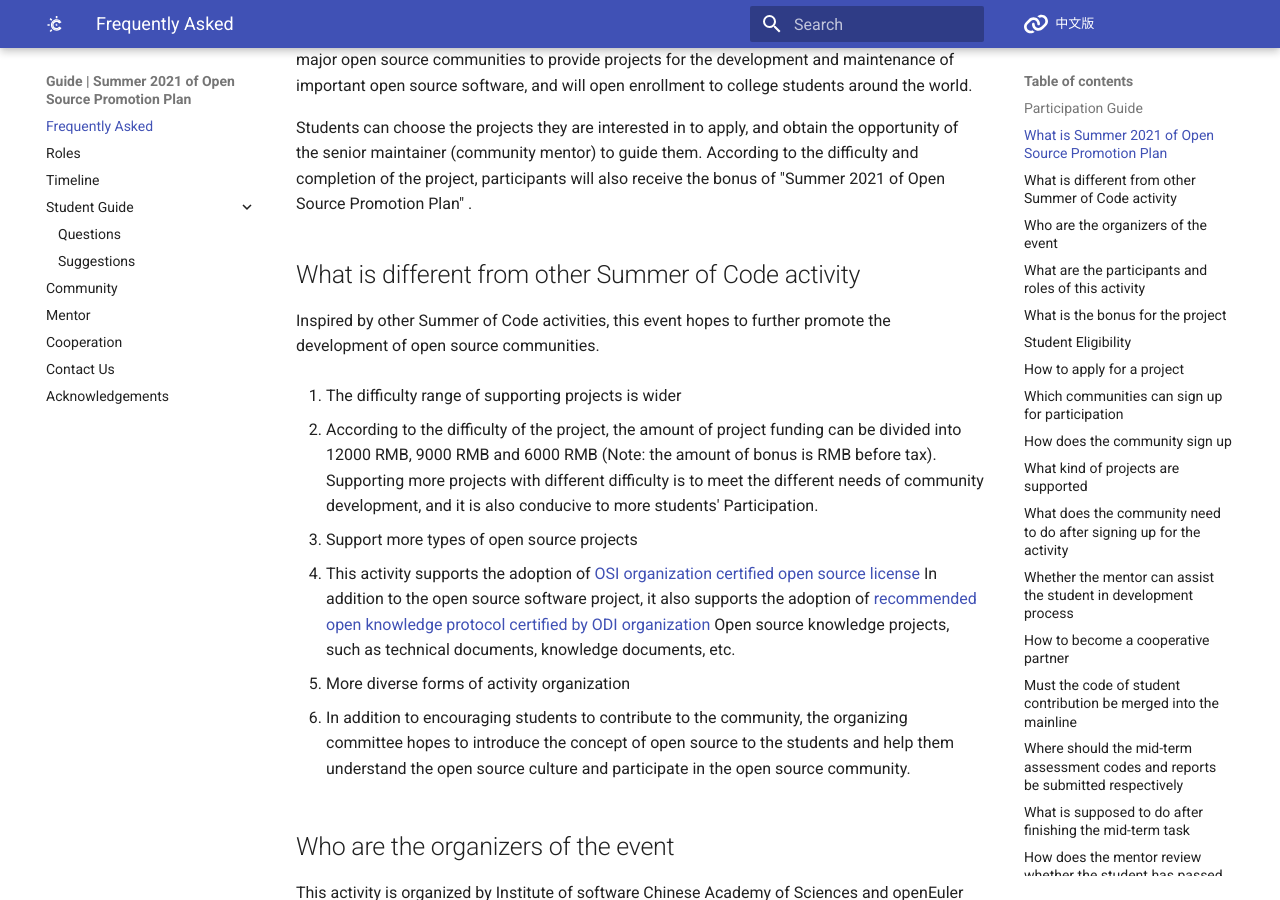
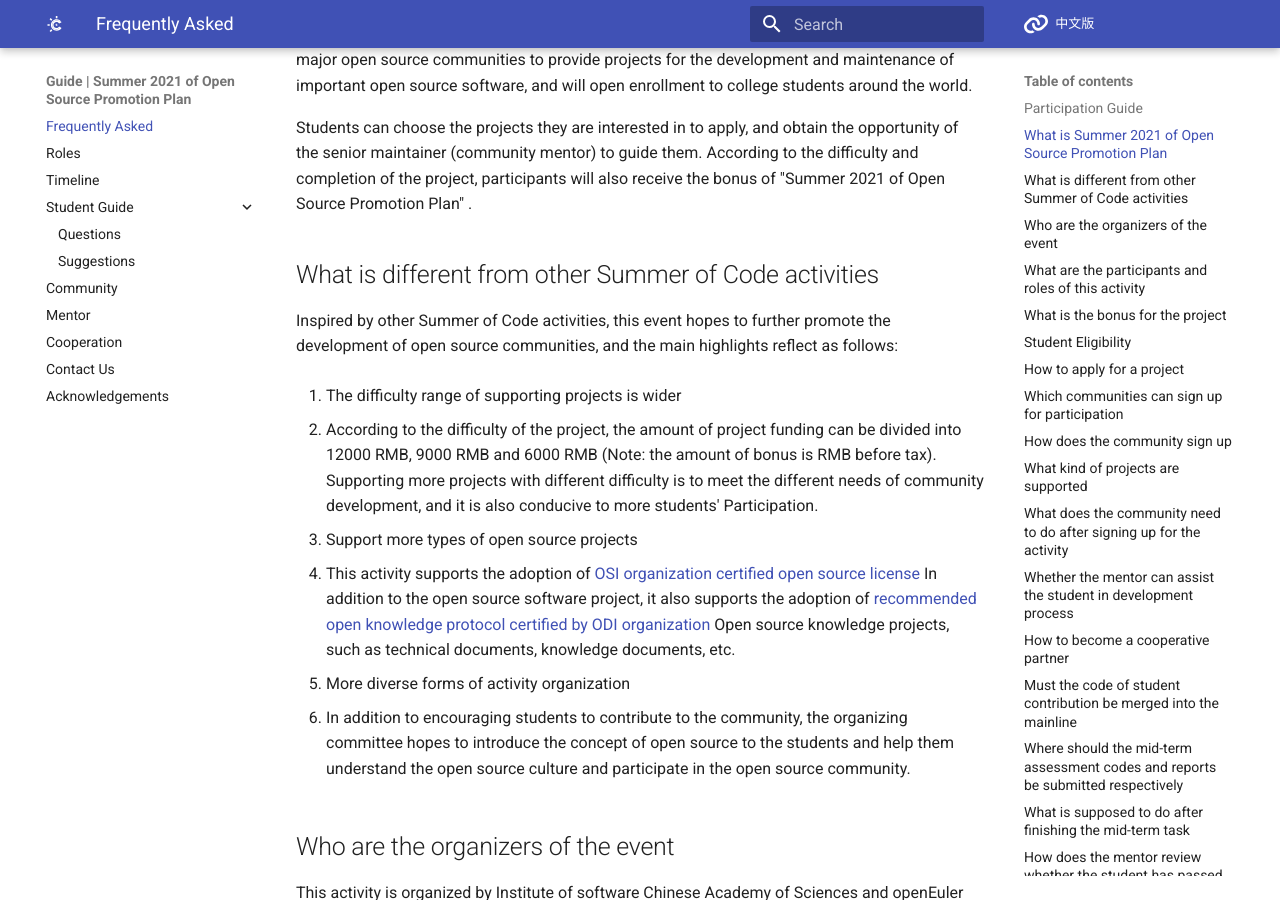
Before and after one commit to summer-ospp/help-en, an MkDocs documentation site: the page built from docs/index.md, in a window 1280 px wide and 900 px high, scrolled down 679 px. Built offline with MkDocs 1.6.1 and Material for MkDocs 9.7.7, drawn with Linux system fonts in a browser that asks for light colours; comment, search, counter and statistics services are not loaded.

Commit message:
fix some words.

```diff
--- a/docs/assets/template-for-community-application.txt
+++ b/docs/assets/template-for-community-application.txt
@@ -35,7 +35,7 @@ These descriptions will be displayed on the organization list page (Short Descri
   - Open source license:
 
 
-## Application Questionaire
+## Application Questionnaire
 
 1. What would you like to gain from "Summer 2021"?
 
--- a/docs/index.md
+++ b/docs/index.md
@@ -19,9 +19,9 @@ Summer 2021 of Open Source Promotion Plan (hereinafter referred to as summer 202
 
 Students can choose the projects they are interested in to apply, and obtain the opportunity of the senior maintainer (community mentor) to guide them. According to the difficulty and completion of the project, participants will also receive the bonus of "Summer 2021 of Open Source Promotion Plan" .
 
-## What is different from other Summer of Code activity
+## What is different from other Summer of Code activities
 
-Inspired by other Summer of Code activities, this event hopes to further promote the development of open source communities.
+Inspired by other Summer of Code activities, this event hopes to further promote the development of open source communities, and the main highlights reflect as follows:
 
 1. The difficulty range of supporting projects is wider
 
```
